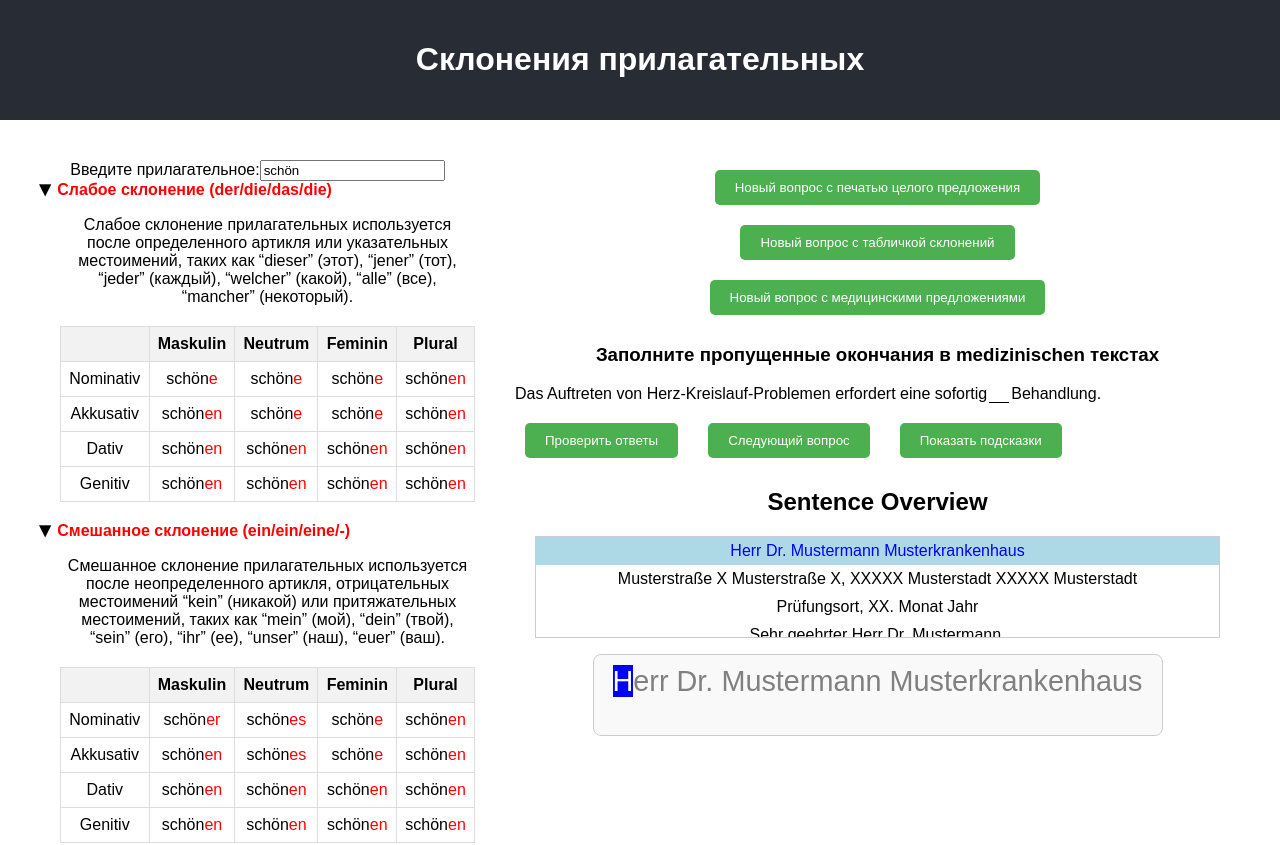
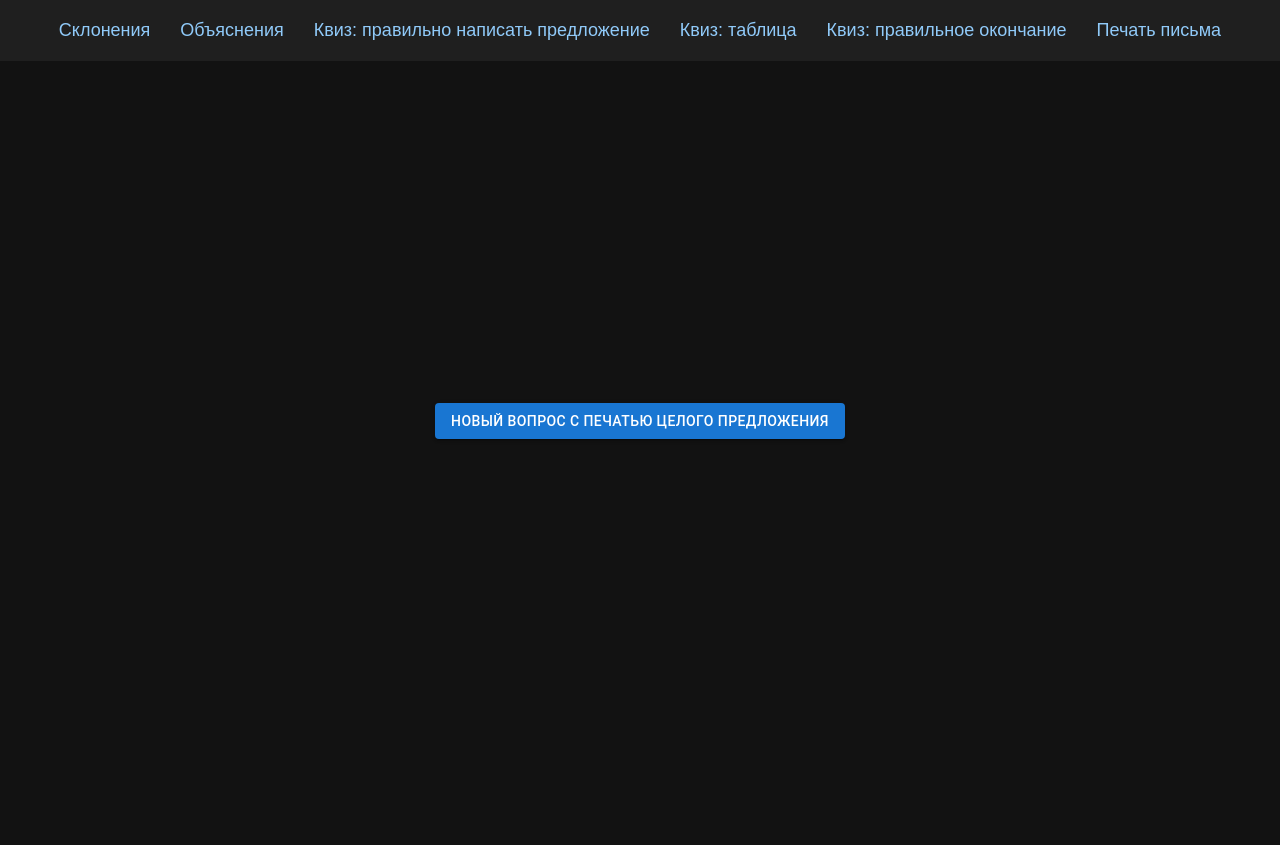
Before and after one commit to runasharp/german, a React (Create React App) app: page /quiz in a window 1280 px wide. Shown: the top 845 px of the page. After the commit the page ends 800 px from the top, so only its background shows below. Built offline with nearby package versions, Linux system fonts and the light colour scheme.

Commit message:
Beautify with a header

```diff
--- a/package.json
+++ b/package.json
@@ -4,6 +4,9 @@
   "version": "0.1.0",
   "private": true,
   "dependencies": {
+    "@emotion/react": "^11.11.4",
+    "@emotion/styled": "^11.11.5",
+    "@mui/material": "^5.15.18",
     "@testing-library/jest-dom": "^5.17.0",
     "@testing-library/react": "^13.4.0",
     "@testing-library/user-event": "^13.5.0",
--- a/src/App.css
+++ b/src/App.css
@@ -1,77 +1,118 @@
+/* App.css */
+body {
+  margin: 0;
+  padding: 0;
+  box-sizing: border-box;
+  font-family: Arial, sans-serif;
+  background-color: #121212;
+  color: #f5f5f5;
+}
+
 .App {
   text-align: center;
-  font-family: Arial, sans-serif;
 }
 
 header {
-  background-color: #282c34;
-  padding: 20px;
-  color: white;
+  background-color: #1f1f1f;
+  padding: 20px 0;
+  margin-bottom: 20px;
+}
+
+header nav {
+  display: flex;
+  justify-content: center;
+}
+
+.nav-links {
+  display: flex;
+  list-style-type: none;
+  padding: 0;
+  margin: 0;
+}
+
+.nav-links li {
+  margin: 0 15px;
+}
+
+.nav-links a {
+  color: #90caf9;
+  text-decoration: none;
+  font-size: 18px;
+  transition: color 0.3s;
+}
+
+.nav-links a:hover {
+  color: #64b5f6;
 }
 
 .main-content {
   display: flex;
-  justify-content: space-between;
-  padding: 20px;
-}
-
-.home-section,
-.quiz-section {
-  width: 45%;
-}
-
-table {
-  margin: 20px auto;
-  border-collapse: collapse;
-  width: 100%;
-}
-
-th, td {
-  border: 1px solid #ddd;
-  padding: 8px;
-}
-
-th {
-  background-color: #f2f2f2;
-}
-
-span {
-  color: red;
+  justify-content: center;
+  align-items: center;
+  flex-direction: column;
+  min-height: 80vh;
 }
 
 button {
   margin: 10px;
   padding: 10px 20px;
-  background-color: #4CAF50;
-  color: white;
+  background-color: #90caf9;
+  color: #121212;
   border: none;
   border-radius: 5px;
   cursor: pointer;
+  font-size: 16px;
+  transition: background-color 0.3s ease, transform 0.2s ease;
 }
 
 button:hover {
-  background-color: #45a049;
+  background-color: #64b5f6;
+  transform: scale(1.05);
 }
 
-/* Styles for main content */
-.main-content {
-  display: flex;
-  flex-direction: column; /* Stack items vertically by default */
+input {
+  color: #f5f5f5;
+  background-color: #1f1f1f;
+  border: 1px solid #90caf9;
+  border-radius: 5px;
+  padding: 10px;
+  margin: 10px;
+  font-size: 16px;
 }
 
-/* Styles for tablet-sized screens and larger */
-@media only screen and (min-width: 768px) {
-  .main-content {
-    flex-direction: row; /* Display items side by side */
-  }
+.typing-quiz .text-container {
+  margin: 20px 0;
+  font-size: 18px;
+}
 
-  .home-section {
-    flex: 3; /* Take up remaining space */
-    padding: 20px; /* Add some padding */
-  }
+.typing-quiz .hidden-input {
+  width: 600px;
+  height: 30px;
+  padding: 10px;
+  margin: 10px;
+  border: 1px solid #90caf9;
+  border-radius: 4px;
+  background-color: #1f1f1f;
+  color: #f5f5f5;
+  font-size: 18px;
+  outline: none;
+}
 
-  .quiz-section {
-    flex: 5; /* Take up remaining space */
-    padding: 20px; /* Add some padding */
-  }
+.typing-quiz .sentence-overview {
+  max-height: 100px;
+  overflow-y: scroll;
+  padding: 0;
+  list-style-type: none;
+  border: 1px solid #90caf9;
 }
+
+.typing-quiz .sentence-overview li {
+  cursor: pointer;
+  padding: 5px;
+  color: #90caf9;
+  background-color: #1f1f1f;
+}
+
+.typing-quiz .sentence-overview li:hover {
+  background-color: #333;
+}
--- a/src/App.js
+++ b/src/App.js
@@ -1,12 +1,12 @@
 import React, { useState } from 'react';
+import { BrowserRouter as Router, Route, Routes, Link } from 'react-router-dom';
 import Home from './components/Home';
 import Quiz from './components/Quiz';
 import './App.css'; // Import your CSS file for styling
 import AdjectiveDeclensionQuiz from './components/AdjectiveDeclensionQuiz';
-import HighlightTable from './components/HighlightTable';
-import { Carousel } from 'bootstrap';
 import MedicalTextQuiz from './components/MedicalTextQuiz';
-import TypingQuiz from './TypingQuiz';
+import TypingQuiz from './components/TypingQuiz';
+import Carousel from './components/Carousel';
 
 function App() {
   const [adjective, setAdjective] = useState('schön');
@@ -16,22 +16,44 @@ function App() {
   };
 
   return (
+    <Router>
       <div className="App">
         <header>
-        <h1>Склонения прилагательных</h1>
+          <nav>
+            <ul className="nav-links">
+              <li>
+                <Link to="/">Склонения</Link>
+              </li>
+              <li>
+                <Link to="/carousel">Объяснения</Link>
+              </li>
+              <li>
+                <Link to="/quiz">Квиз: правильно написать предложение</Link>
+              </li>
+              <li>
+                <Link to="/adjective-declension-quiz">Квиз: таблица</Link>
+              </li>
+              <li>
+                <Link to="/medical-text-quiz">Квиз: правильное окончание</Link>
+              </li>
+              <li>
+                <Link to="/typing-quiz">Печать письма</Link>
+              </li>
+            </ul>
+          </nav>
         </header>
         <main className="main-content">
-        <section className="home-section">
-          <Home adjective={adjective} handleAdjectiveChange={handleAdjectiveChange} />
-        </section>
-        <section className="quiz-section">
-          <Quiz />
-          <AdjectiveDeclensionQuiz adjective={adjective} />
-          <MedicalTextQuiz />
-          <TypingQuiz />
-          </section>
+          <Routes>
+            <Route path="/" element={<Home adjective={adjective} handleAdjectiveChange={handleAdjectiveChange} />} />
+            <Route path="/carousel" element={<Carousel />} />
+            <Route path="/quiz" element={<Quiz />} />
+            <Route path="/adjective-declension-quiz" element={<AdjectiveDeclensionQuiz adjective={adjective} />} />
+            <Route path="/medical-text-quiz" element={<MedicalTextQuiz />} />
+            <Route path="/typing-quiz" element={<TypingQuiz />} />
+          </Routes>
         </main>
       </div>
+    </Router>
   );
 }
 
--- a/src/components/Carousel.js
+++ b/src/components/Carousel.js
@@ -46,7 +46,12 @@ const Carousel = () => {
 
   return (
     <div>
+      <div>
+        <button onClick={prevExplanation}>Предыдущий</button>
+        <button onClick={nextExplanation}>Следующий</button>
+      </div>
       <p>{text}</p>
+
       <HighlightTable
         adjective="schön"
         highlightEnding={highlightEnding}
@@ -54,10 +59,7 @@ const Carousel = () => {
         selectedCase={selectedCase}
         selectedGender={selectedGender}
       />
-      <div>
-        <button onClick={prevExplanation}>Предыдущий</button>
-        <button onClick={nextExplanation}>Следующий</button>
-      </div>
+
     </div>
   );
 };
--- a/src/components/Home.js
+++ b/src/components/Home.js
@@ -60,10 +60,6 @@ const Home = () => {
           <StrongDeclension adjective={adjective} />
         </Toggle>
       </section>
-      <section>
-        <h2>Объяснение склонений прилагательных</h2>
-        <Carousel />
-      </section>
     </div>
   );
 };
--- a/src/components/Quiz.js
+++ b/src/components/Quiz.js
@@ -1,4 +1,5 @@
 import React, { useState } from 'react';
+import { Button, TextField } from '@mui/material';
 import { germanWords, adjectives } from './quiz/words';
 import { sentenceTemplates } from './quiz/templates';
 import { getRandomElement, getCorrectAnswer, handleInputChange, getArticle } from './quiz/utils';
@@ -41,49 +42,43 @@ const Quiz = () => {
 
   return (
     <div>
-      <button onClick={generateQuestion}>Новый вопрос с печатью целого предложения</button>
+      <Button variant="contained" color="primary" onClick={generateQuestion}>
+        Новый вопрос с печатью целого предложения
+      </Button>
       {currentWord.word && (
         <div>
           <h3>Заполните правильную форму прилагательного</h3>
-          <p>({currentWord.case}, {currentWord.declension}): {currentWord.template.replace('(adjective ending)', `... (${currentAdjective})`).replace('article', getArticle(currentWord, currentWord.case, currentWord.declension, currentWord.isPlural)).replace(currentWord.isPlural ? 'noun_plural' : 'noun', `${currentWord.word} (${currentWord.gender}, ${currentWord.isPlural ? 'Pl.' : 'Sing.'})`)}</p>
+          <p>
+            ({currentWord.case}, {currentWord.declension}):{' '}
+            {currentWord.template
+              .replace('(adjective ending)', `... (${currentAdjective})`)
+              .replace('article', getArticle(currentWord, currentWord.case, currentWord.declension, currentWord.isPlural))
+              .replace(currentWord.isPlural ? 'noun_plural' : 'noun', `${currentWord.word} (${currentWord.gender}, ${currentWord.isPlural ? 'Pl.' : 'Sing.'})`)}
+          </p>
           <form onSubmit={handleSubmit}>
-            <br />
-            <input
+            <TextField
               type="text"
               value={userAnswer}
               onChange={(e) => setUserAnswer(e.target.value)}
               placeholder="Ваш ответ"
-              style={{
-                width: '600px', // Adjust width as needed
-                height: '30px', // Adjust height as needed
-                fontSize: '16px', // Optionally adjust font size
-                padding: '10px', // Optionally adjust padding
-                margin: '10px', // Optionally adjust margin
-                border: '1px solid #ccc', // Optionally adjust border style
-                borderRadius: '4px', // Optionally adjust border radius
-              }}
+              variant="outlined"
+              fullWidth
+              margin="normal"
             />
-            <br />
-            <button
+            <Button
+              variant="contained"
+              color="secondary"
               type="submit"
-              style={{
-                width: '200px', // Adjust width as needed
-                height: '50px', // Adjust height as needed
-                fontSize: '18px', // Optionally adjust font size
-                padding: '10px', // Optionally adjust padding
-                margin: '10px', // Optionally adjust margin
-                border: 'none', // Optionally remove border
-                borderRadius: '6px', // Optionally adjust border radius
-                backgroundColor: '#3498db', // Optionally adjust background color
-                color: '#fff', // Optionally adjust text color
-                cursor: 'pointer', // Optionally change cursor on hover
-              }}
             >
               Проверить ответ
-            </button>
+            </Button>
           </form>
           {result !== null && (
-            <p>{result ? 'Правильно!' : `Неправильно. Правильный ответ: ${getCorrectAnswer(currentWord, currentAdjective)}`}</p>
+            <p>
+              {result
+                ? 'Правильно!'
+                : `Неправильно. Правильный ответ: ${getCorrectAnswer(currentWord, currentAdjective)}`}
+            </p>
           )}
         </div>
       )}
--- a/src/TypingQuiz.js
+++ b/src/components/TypingQuiz.js
@@ -50,7 +50,7 @@ const TypingQuiz = () => {
     "Wir leiteten eine diuretische Therapie mit Furosemid intravenös ein.",
     "Darunter kam es zu einer Besserung der Symptomatik.",
     "Die Patientin wurde dauerhaft auf Torasemid 20 mg oral eingestellt.",
-    "Wir entließen die Patientin in lhre ambulante Betreuung und bitten um regelmäßige Kontrollen des Blutdrucks und der Laborwerte.",
+    "Wir entließen die Patientin in Ihre ambulante Betreuung und bitten um regelmäßige Kontrollen des Blutdrucks und der Laborwerte.",
     "Stand: April 2024",
     "Medikation bei Entlassung:",
     "Torasemid 20 mg 1-0-0 und",
@@ -78,7 +78,6 @@ const TypingQuiz = () => {
     setUserInput(''); // Reset user input when changing sentences
   };
 
-
   const getStyledText = () => {
     const sentence = sentences[currentSentenceIndex];
     const splitSentence = sentence.split('');
@@ -104,8 +103,8 @@ const TypingQuiz = () => {
 
   return (
     <div className="typing-quiz" onClick={() => inputRef.current.focus()}>
-              <div>
-        <h2>Sentence Overview</h2>
+      <div>
+        <h2>Выбрать предложение:</h2>
         <ul style={{ maxHeight: '100px', overflowY: 'scroll', padding: '0', listStyleType: 'none', border: '1px solid #ccc' }}>
           {sentences.map((sentence, index) => (
             <li
@@ -132,7 +131,6 @@ const TypingQuiz = () => {
         className="hidden-input"
         autoFocus
       />
-
     </div>
   );
 };
--- a/src/components/styles.css
+++ b/src/components/styles.css
@@ -1,17 +1,60 @@
+body {
+  font-family: 'Arial', sans-serif;
+  background-color: #f4f4f4;
+  color: #333;
+  margin: 0;
+  padding: 0;
+}
+
+.App {
+  text-align: center;
+}
+
+header {
+  background-color: #282c34;
+  padding: 20px;
+  color: white;
+  margin-bottom: 20px;
+}
+
+header h1 {
+  margin: 0;
+  font-size: 24px;
+}
+
+.main-content {
+  display: flex;
+  flex-wrap: wrap;
+  justify-content: space-between;
+  padding: 20px;
+  gap: 20px;
+}
+
+.left-panel,
+.right-panel {
+  flex: 1;
+  min-width: 300px;
+}
+
 .toggle-container {
   margin-bottom: 10px;
+  border: 1px solid #ddd;
+  border-radius: 5px;
+  background-color: white;
+  box-shadow: 0 2px 4px rgba(0, 0, 0, 0.1);
 }
 
 .toggle-header {
   display: flex;
   align-items: center;
   cursor: pointer;
+  padding: 10px;
+  border-bottom: 1px solid #ddd;
 }
 
 .toggle-icon {
   transition: transform 0.2s;
-    margin-right: 5px;
-    color: black;
+  margin-right: 10px;
 }
 
 .toggle-icon.open {
@@ -23,6 +66,80 @@
 }
 
 .toggle-content {
-    padding-left: 20px;
+  padding: 10px 20px;
   margin-top: 5px;
 }
+
+table {
+  width: 100%;
+  border-collapse: collapse;
+  margin-top: 10px;
+}
+
+th, td {
+  border: 1px solid #ddd;
+  padding: 8px;
+}
+
+th {
+  background-color: #f2f2f2;
+}
+
+span {
+  color: red;
+}
+
+button {
+  margin: 5px;
+  padding: 10px 20px;
+  background-color: #4CAF50;
+  color: white;
+  border: none;
+  border-radius: 5px;
+  cursor: pointer;
+  transition: background-color 0.3s;
+}
+
+button:hover {
+  background-color: #45a049;
+}
+
+/* Typing quiz specific styles */
+.typing-quiz {
+  text-align: left;
+}
+
+.text-container {
+  font-size: 18px;
+  margin-bottom: 20px;
+}
+
+.hidden-input {
+  position: absolute;
+  opacity: 0;
+  height: 0;
+}
+
+.sentence-overview {
+  max-height: 100px;
+  overflow-y: auto;
+  padding: 0;
+  list-style-type: none;
+  border: 1px solid #ccc;
+  margin-bottom: 20px;
+}
+
+.sentence-overview li {
+  cursor: pointer;
+  padding: 5px;
+  background-color: white;
+}
+
+.sentence-overview li:hover {
+  background-color: #f0f0f0;
+}
+
+.sentence-overview li.active {
+  background-color: lightblue;
+  color: blue;
+}
```
Also changed, not shown: src/components/TypingQuiz.css (renamed from src/TypingQuiz.css), 1 other file (tests, documents, lock files or other folders). Lines whose indentation alone changed are shown as unchanged.
